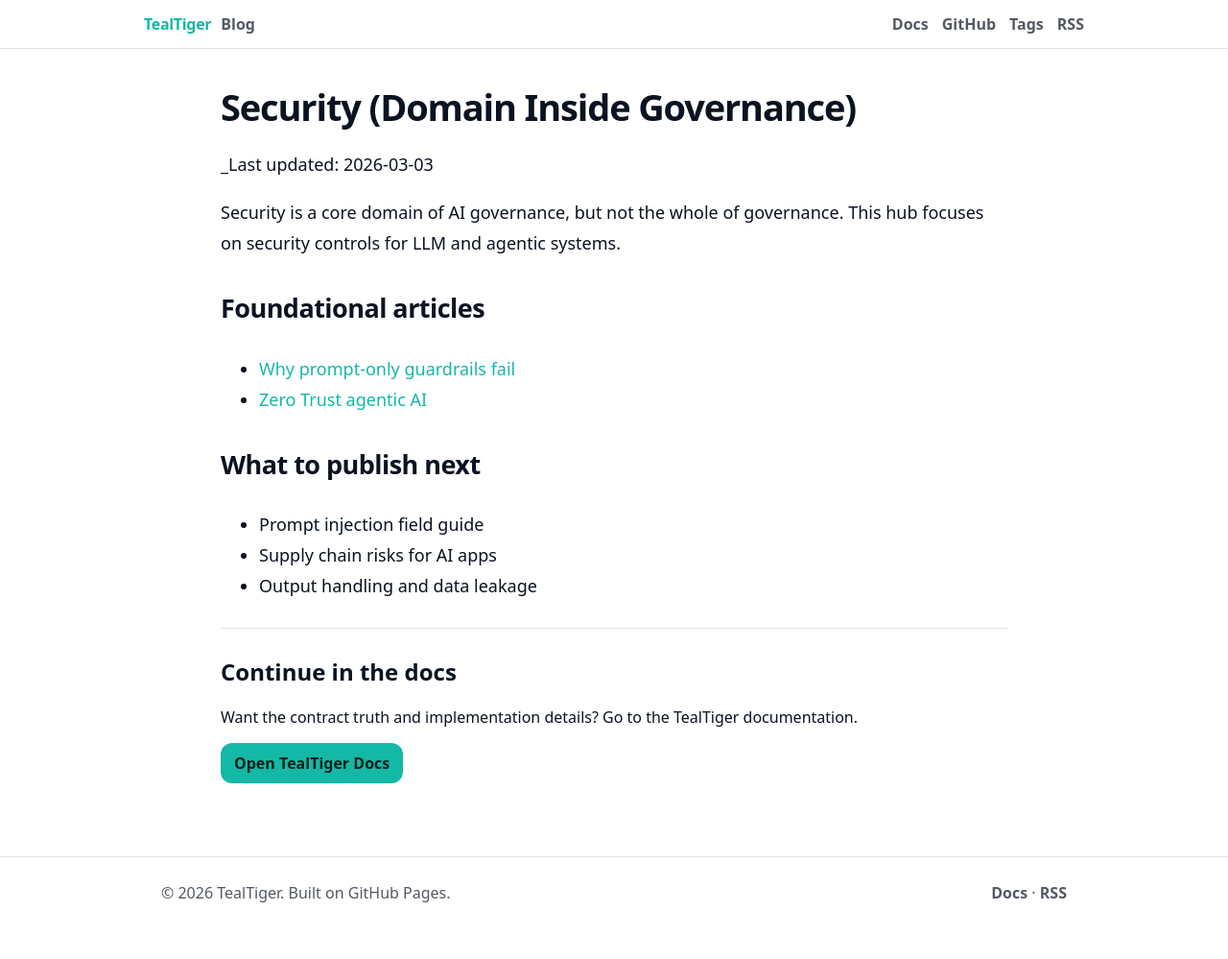
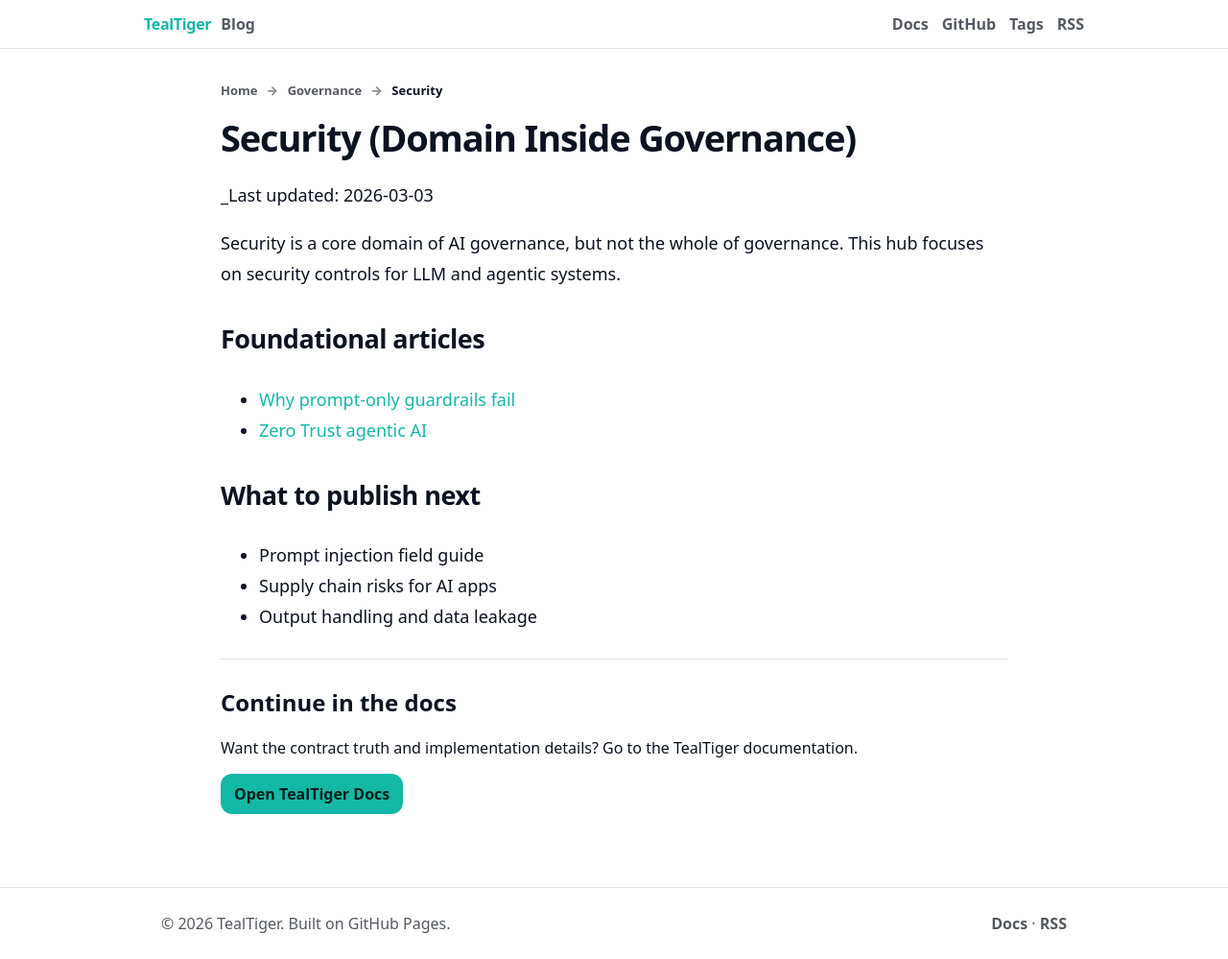
Before and after one commit to agentguard-ai/TealTiger-Blogs, a Jekyll site: the page built from governance/security.md, in a window 1280 px wide and 999 px high. Shown: the whole window at 96% size. Built offline with Jekyll 4.4.1, drawn with Linux system fonts in a browser that asks for light colours.

Commit message:
Update security.md

```diff
--- a/governance/security.md
+++ b/governance/security.md
@@ -2,6 +2,13 @@
 layout: page
 title: "Security (Domain Inside Governance)"
 permalink: /governance/security.html
+breadcrumbs:
+  - title: Home
+    url: /
+  - title: Governance
+    url: /governance/
+  - title: Security
+    url: /governance/security.html
 ---
 
 _Last updated: 2026-03-03
```
